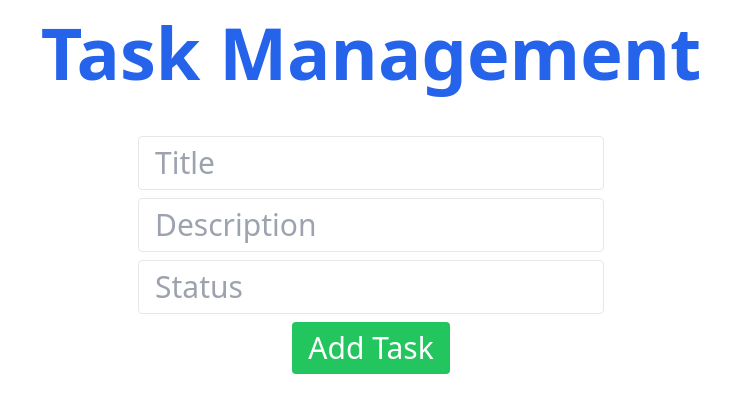
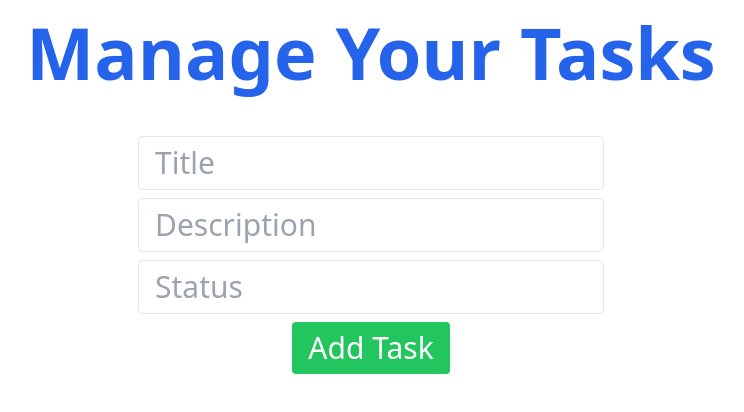
Before and after one commit to dinkleva/stamurai-project, a Next.js app: page /mypage in a window 1280 px wide. Shown: the top 412 px of the page, without its empty margins (269-1013 px from the left). Built offline with nearby package versions, Linux system fonts and the light colour scheme.

Commit message:
New Title

```diff
--- a/pages/mypage.tsx
+++ b/pages/mypage.tsx
@@ -93,7 +93,7 @@ function Home() {
     <div className="mx-auto my-auto p-4 dark:bg-slate-900 w-full min-h-screen ring-1 shadow-xl overflow-y-auto">
       <div className="flex flex-col items-center md:w-full xl:max-w-3xl mx-auto">
         <h1 className="text-3xl sm:text-4xl md:text-5xl lg:text-6xl xl:text-7xl 2xl:text-7xl font-bold mb-2 text-blue-600">
-          Task Management
+          Manage Your Tasks
         </h1>
 
         {/* Task List */}
@@ -107,7 +107,7 @@ function Home() {
                 <h3 className="text-xl sm:text-2xl md:text-3xl lg:text-4xl xl:text-5xl 2xl:text-6xl font-bold dark:text-slate-900">
                   {task.title}
                 </h3>
-                <p className="text-lg sm:text-xl md:text-2xl lg:text-3xl xl:text-4xl 2xl:text-5xl dark:text-slate-900">
+                <p className="text-lg sm:text-xl md:text-2xl lg:text-3xl xl:text-4xl 2xl:text-5xl dark:text-white">
                   {task.description}
                 </p>
                 <p className="text-xl sm:text-2xl md:text-3xl lg:text-4xl xl:text-5xl 2xl:text-6xl font-bold dark:text-slate-900 mb-4">
```
